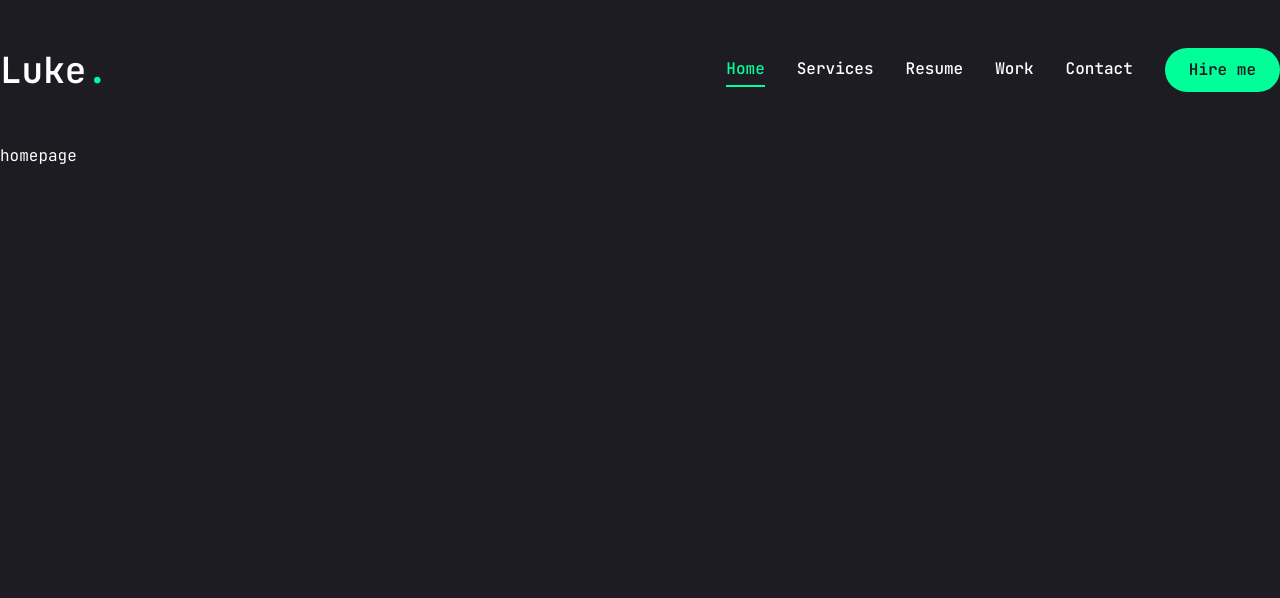
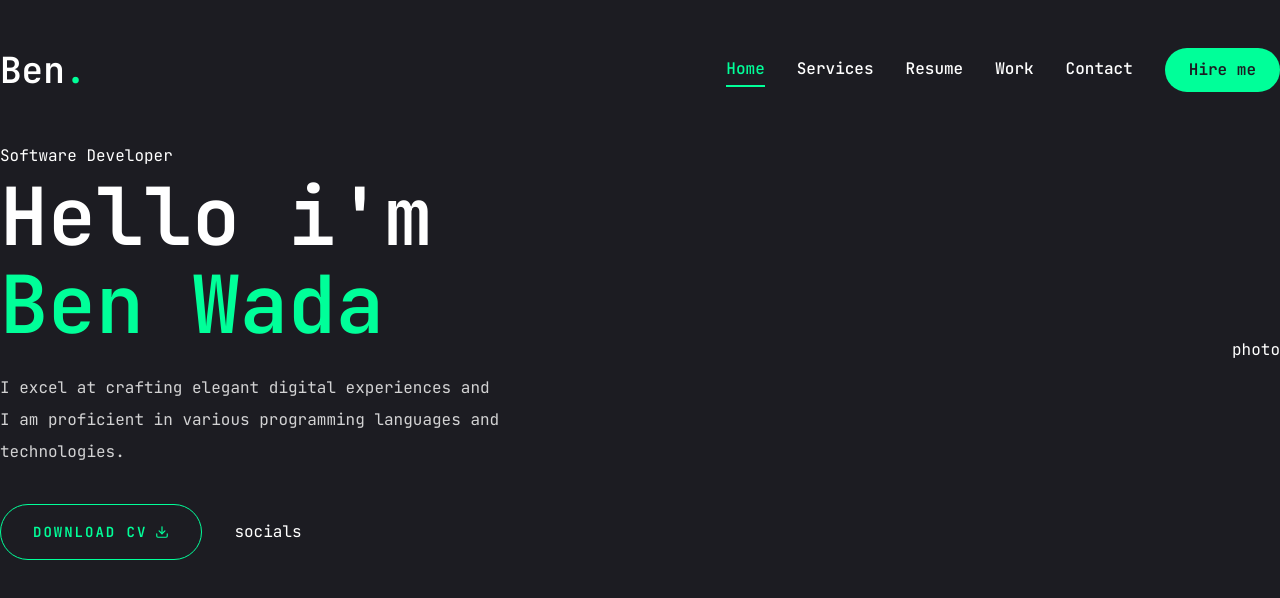
Before and after one commit to BENwada/nextjs-portfolio, a Next.js app: page / in a window 1280 px wide. Shown: the top 598 px of the page. Built offline with nearby package versions, Linux system fonts and the light colour scheme.

Commit message:
hero section add

```diff
--- a/src/app/globals.css
+++ b/src/app/globals.css
@@ -119,4 +119,13 @@
   body {
     @apply bg-primary font-mono text-white leading-loose;
   }
+  .h1 {
+    @apply text-[48px] xl:text-[80px] leading-[1.1] font-semibold;
+  }
+  .h2 {
+    @apply text-[36px] xl:text-[48px] leading-[1.1] font-semibold;
+  }
+  .h3 {
+    @apply text-[20px] xl:text-[24px] leading-[1.1] font-semibold;
+  }
 }
--- a/src/app/page.tsx
+++ b/src/app/page.tsx
@@ -1,3 +1,38 @@
-export default function Home() {
-  return <main>homepage</main>;
-}
+import { FiDownload } from "react-icons/fi";
+import { Button } from "@/components/ui/button";
+
+const Home = () => {
+  return (
+    <section className="h-full">
+      <div className="container mx-auto">
+        <div className="flex flex-col xl:flex-row items-center justify-between">
+          <div className="text-center xl:text-left">
+            <span>Software Developer</span>
+            <h1 className="h1 mb-6">
+              Hello i&apos;m <br />{" "}
+              <span className="text-accent">Ben Wada</span>
+            </h1>
+            <p className="max-w-[500px] mb-9 text-white/80">
+              I excel at crafting elegant digital experiences and I am
+              proficient in various programming languages and technologies.
+            </p>
+            <div className="flex flex-col xl:flex-row items-center gap-8">
+              <Button
+                variant="outline"
+                size="lg"
+                className="uppercase flex items-center gap-2"
+              >
+                <span>Download CV</span>
+                <FiDownload />
+              </Button>
+              <div>socials</div>
+            </div>
+          </div>
+          <div>photo</div>
+        </div>
+      </div>
+    </section>
+  );
+};
+
+export default Home;
--- a/src/components/Header.tsx
+++ b/src/components/Header.tsx
@@ -9,7 +9,7 @@
       <div className="container mx-auto flex justify-between items-center">
         <Link href="/">
           <h1 className="text-4xl font-semibold">
-            Luke<span className="text-accent">.</span>
+            Ben<span className="text-accent">.</span>
           </h1>
         </Link>
 
--- a/src/components/MobileNav.tsx
+++ b/src/components/MobileNav.tsx
@@ -39,7 +39,7 @@
         <div className="mt-32 mb-40 text-center text-2xl">
           <Link href="/">
             <h1 className="text-4xl font-semibold">
-              Luke<span className="text-accent">.</span>
+              Ben<span className="text-accent">.</span>
             </h1>
           </Link>
         </div>
```
